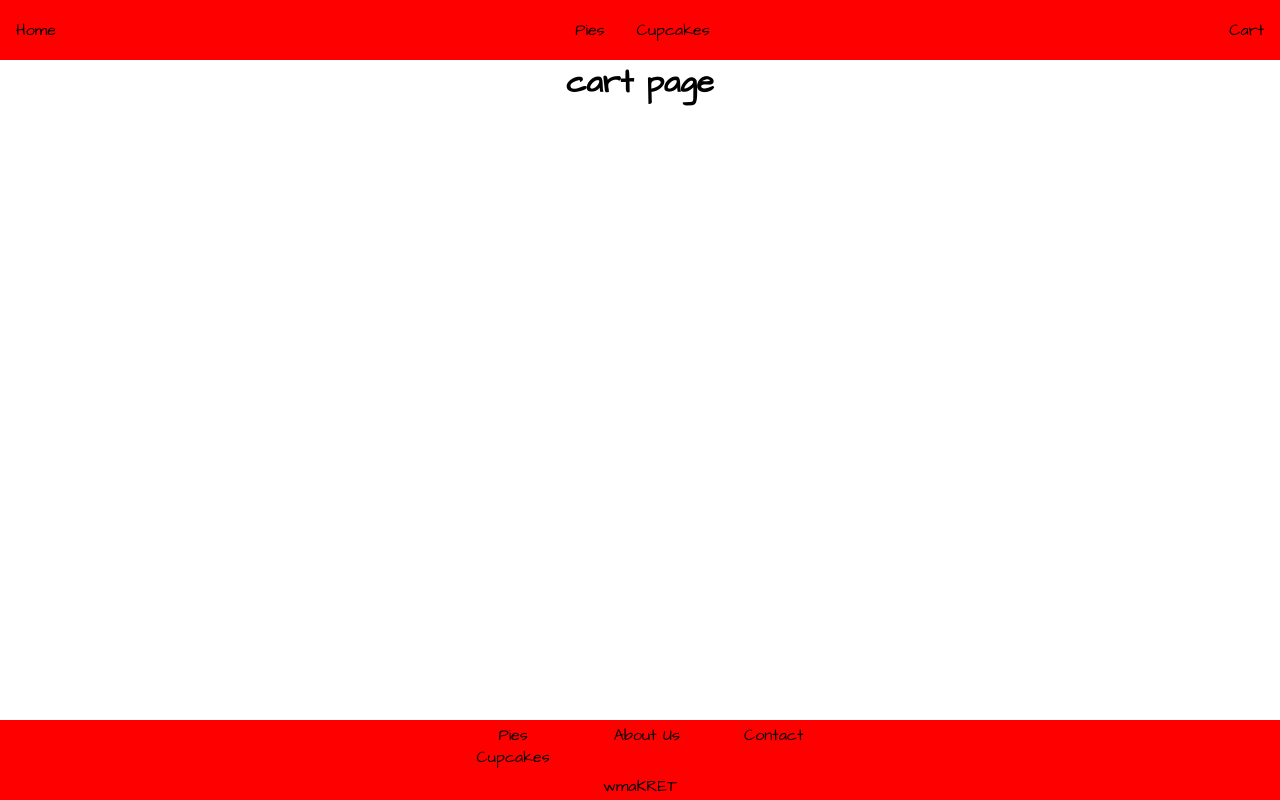
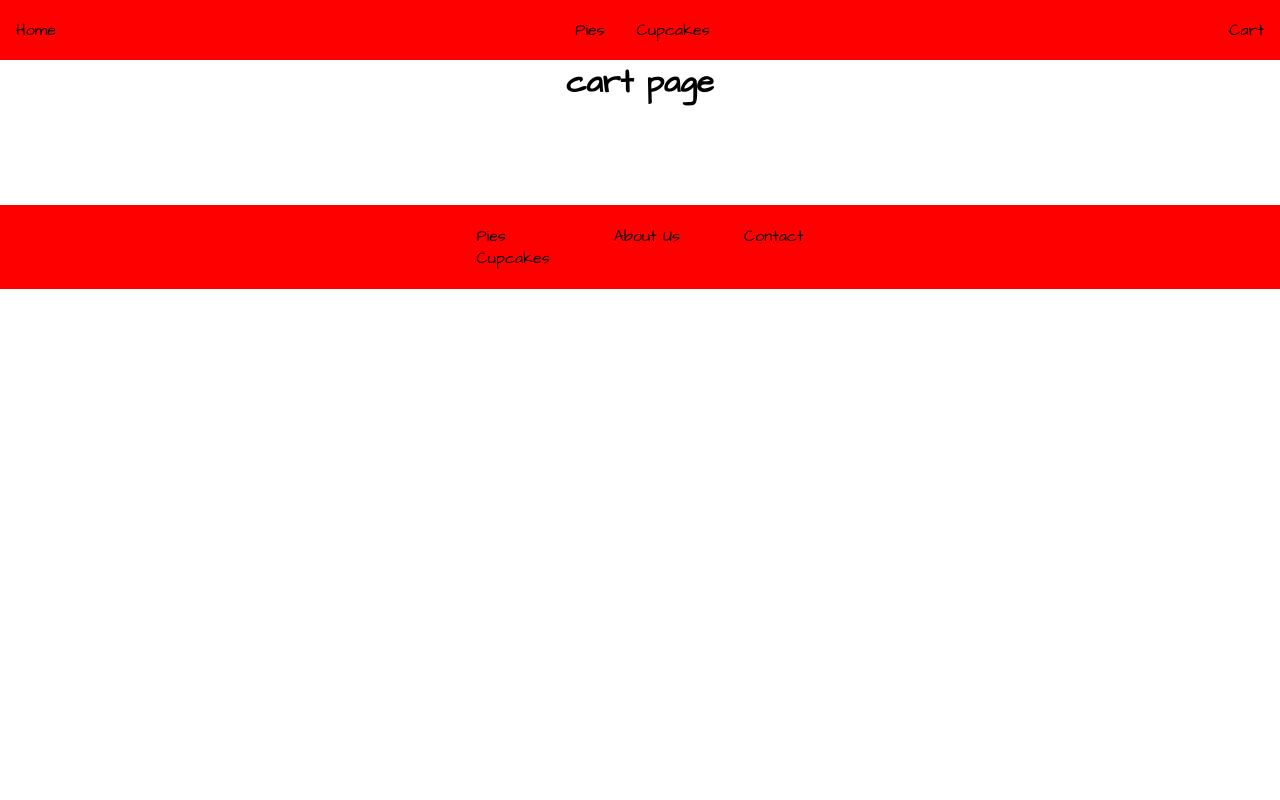
Before and after one commit to wmaKRET/my-pie-shop, a React (Create React App) app: page /cart in a window 1280 px wide. Built offline with nearby package versions, Linux system fonts and the light colour scheme.

Commit message:
change footer position (css) so it's not fixed

```diff
--- a/src/components/Footer.js
+++ b/src/components/Footer.js
@@ -14,7 +14,6 @@ function Footer(){
             <div className="footer__item">
                 <p>Contact</p>
             </div>
-            <a className="footer__githublink" href="https://github.com/wmaKRET/">wmaKRET</a>
         </footer>
     )
 }
--- a/src/css/app.css
+++ b/src/css/app.css
@@ -43,10 +43,7 @@ a {
 }
 
 .footer {
-  height: 80px;
-  width: 100%;
-  position: fixed;
-  bottom: 0;
+  padding: 1em 0;
   display: -webkit-box;
   display: -ms-flexbox;
   display: flex;
@@ -67,22 +64,15 @@ a {
   -webkit-box-direction: normal;
       -ms-flex-direction: column;
           flex-direction: column;
-  -webkit-box-align: center;
-      -ms-flex-align: center;
-          align-items: center;
+  -webkit-box-align: left;
+      -ms-flex-align: left;
+          align-items: left;
   margin: 0.25em 2em;
   cursor: pointer;
 }
 
 .footer__item-link:hover {
   color: white;
-}
-
-.footer__githublink {
-  margin: 0 0 0.2em 0;
-  position: fixed;
-  bottom: 0;
-  cursor: pointer;
 }
 
 .container {
--- a/src/css/app.scss
+++ b/src/css/app.scss
@@ -37,10 +37,7 @@ a {
 }
 
 .footer {
-    height: 80px;
-    width: 100%;
-    position: fixed;
-    bottom: 0;
+    padding: 1em 0;
     display: flex;
     justify-content: center;
     align-items: top;
@@ -49,7 +46,7 @@ a {
     &__item {
         display: flex;
         flex-direction: column;
-        align-items: center;
+        align-items: left;
         margin: 0.25em 2em;
         cursor: pointer;
 
@@ -59,13 +56,6 @@ a {
                 color: white;
             }
         }
-    }
-
-    &__githublink {
-        margin: 0 0 0.2em 0;
-        position: fixed;
-        bottom: 0;
-        cursor: pointer;
     }
 }
 
```
Also changed, not shown: 1 other file (tests, documents, lock files or other folders).
